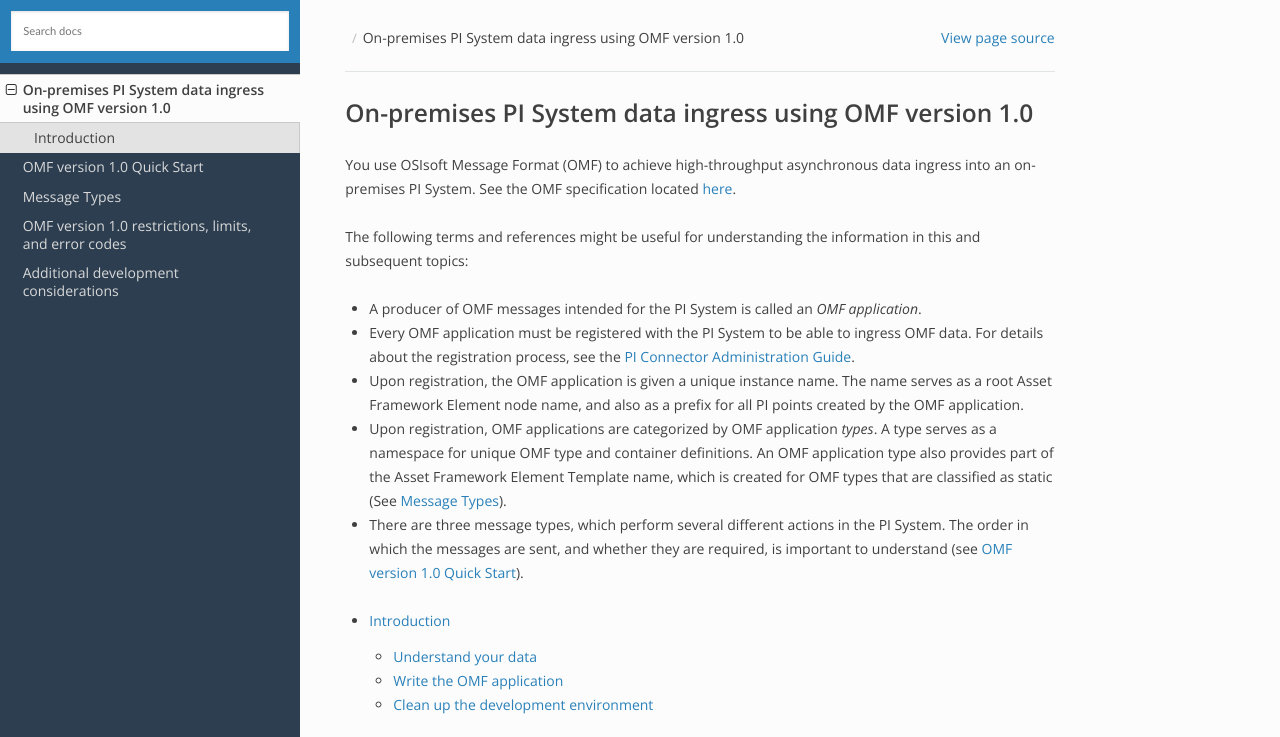
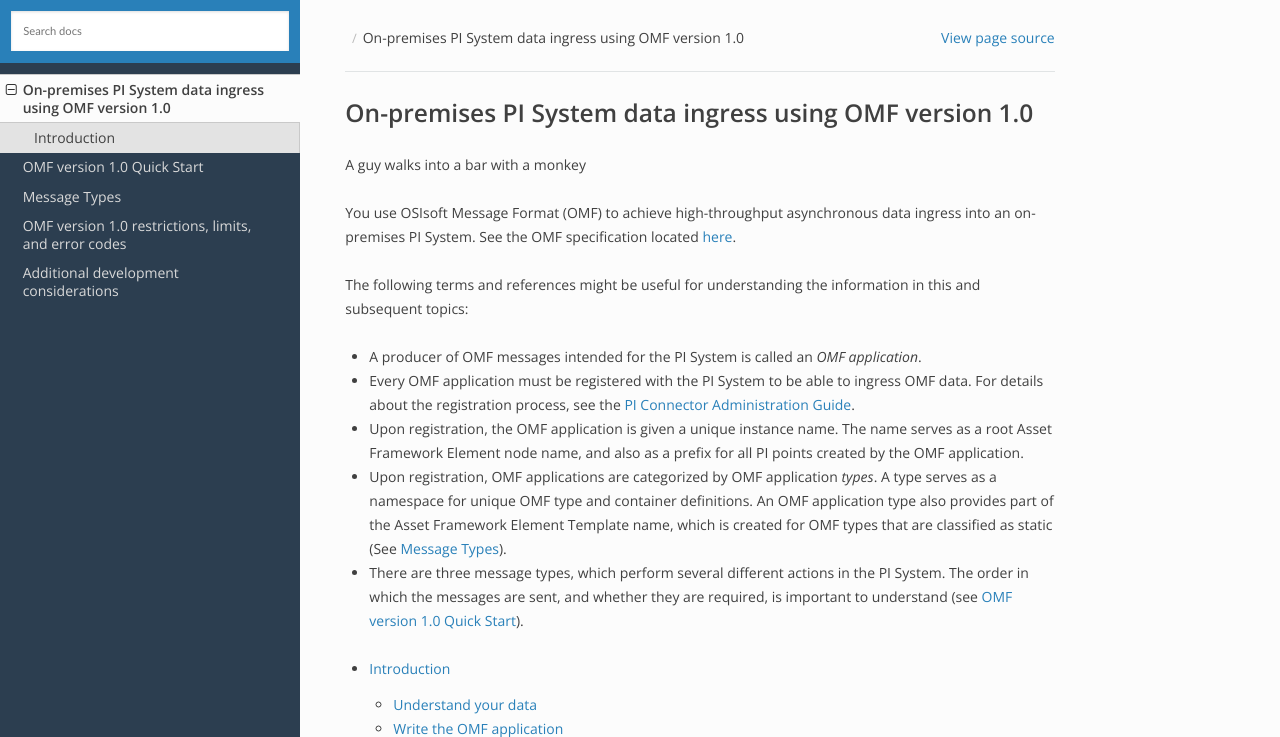
Before and after one commit to osisoft/OMF-Developer-Companion-Guide, a Sphinx documentation site: the page built from docs/OMF-Dev-Intro.rst, in a window 1280 px wide and 1079 px high, cut to the strip 0-737 px from the top of the window. Built offline with Sphinx 7.4.7 and the Read the Docs theme 2.0.0, drawn with Linux system fonts in a browser that asks for light colours.

Commit message:
Update OMF-Dev-Intro.rst

```diff
--- a/docs/OMF-Dev-Intro.rst
+++ b/docs/OMF-Dev-Intro.rst
@@ -1,5 +1,7 @@
 On-premises PI System data ingress using OMF version 1.0
 ========================================================
+
+A guy walks into a bar with a monkey
 
 You use OSIsoft Message Format (OMF) to achieve high-throughput asynchronous data ingress into an on-premises PI System.
 See the OMF specification located `here <http://omf-docs.osisoft.com/en/v1.0/>`_.
```
